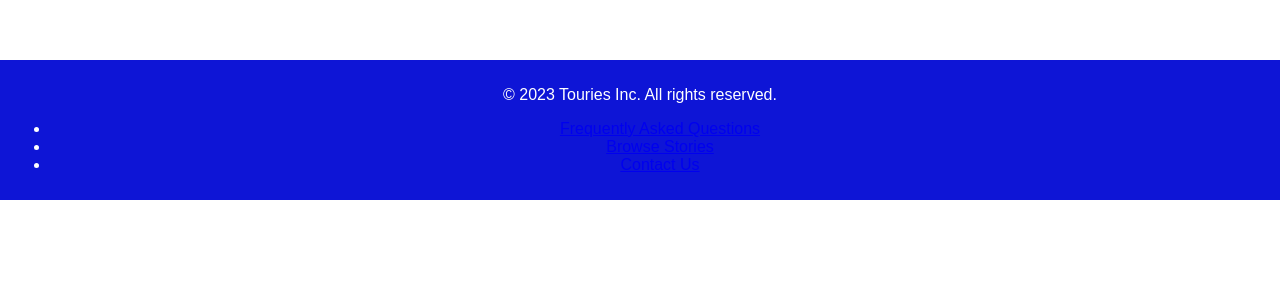
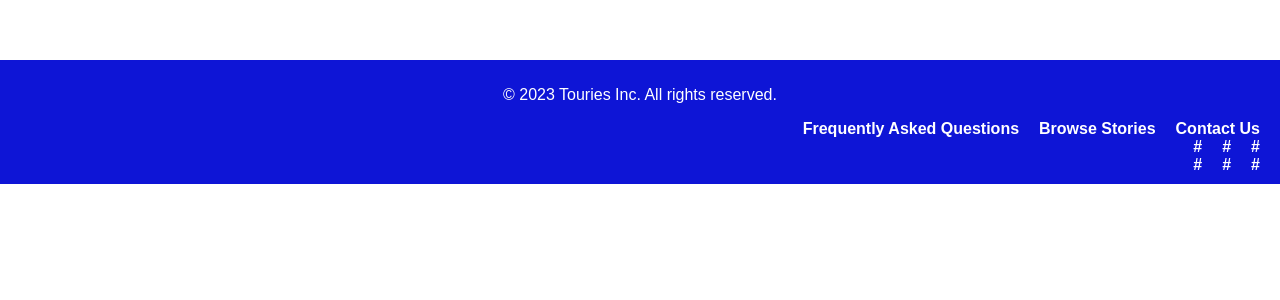
Before and after one commit to tobi3t/CMM007CW, a PHP site: page / in a window 1280 px wide. Shown: the part 38-338 px from the top of the page. Run offline with PHP 8.4, Linux system fonts and the light colour scheme.

Commit message:
Minor Edit

```diff
--- a/assets/style.css
+++ b/assets/style.css
@@ -13,6 +13,14 @@
   }
 
   nav ul {
+    list-style: none;
+    margin: 0;
+    padding: 0;
+    display: flex;
+    justify-content: right;
+  }
+
+  #navbottom {
     list-style: none;
     margin: 0;
     padding: 0;
--- a/index.html
+++ b/index.html
@@ -10,27 +10,47 @@
 <body>
     <header>
         <nav>
-            <ul>
+            <ul id="navtop">
                 <li><a href="index.html">Home</a></li>
-                <li><a href="browsestories">Stories</a></li>
+                <li><a href="browsestories.html">Stories</a></li>
                 <li><a href="contactus.html">Contact Us</a></li>
                 <li><a href="login.html">Login</a></li>
                 <li><a href="register.html">Sign Up</a></li>
             </ul>
         </nav>
     </header>
-    <main class=>
+    <main>
 
     </main>
     <footer>
-        <p>&copy; 2023 Touries Inc. All rights reserved.</p>
-
+        <p id="centralize">&copy; 2023 Touries Inc. All rights reserved.</p>
+        <div>
+            <nav>
                 <ul>
                     <li><a href="faq.html">Frequently Asked Questions</a></li>
                     <li><a href="browsestories">Browse Stories</a></li>
                     <li><a href="contactus.html">Contact Us</a></li>
                 </ul>
             </nav>
+        </div>
+        <div>
+            <nav>
+                <ul>
+                    <li><a href="#" target="_blank">#</a></li>
+                    <li><a href="#" target="_blank">#</a></li>
+                    <li><a href="#" target="_blank">#</a></li>
+                </ul>
+            </nav>
+        </div>
+        <div>
+            <nav>
+                <ul>
+                    <li><a href="#" target="_blank">#</a></li>
+                    <li><a href="#" target="_blank">#</a></li>
+                    <li><a href="#" target="_blank">#</a></li>
+                </ul>
+            </nav>
+        </div>
     </footer>
 </body>
 
```
Lines whose indentation alone changed are shown as unchanged.
